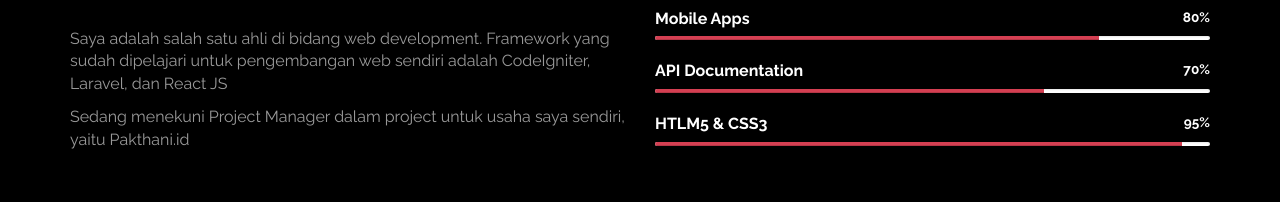
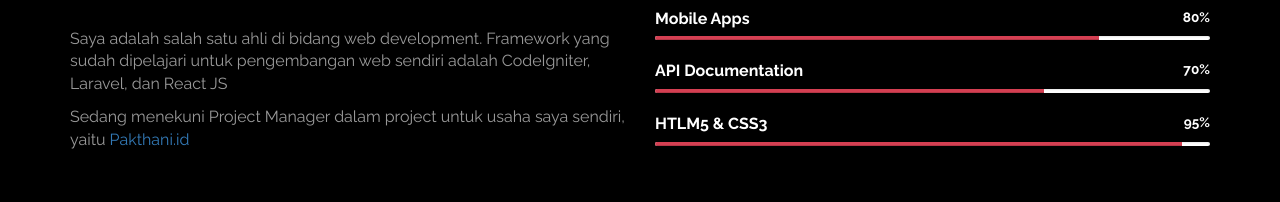
Before and after one commit to manokrajin/portofolio, a plain HTML site: page index.html in a window 1280 px wide. Shown: the part 1136-1338 px from the top of the page. Drawn offline with Linux system fonts and the light colour scheme.

Commit message:
bismillah 2

```diff
--- a/index.html
+++ b/index.html
@@ -100,7 +100,7 @@
 						<h2>KEMAMPUAN</h2>
 						<h4>SOFTWARE DEVELOPER &AMP; PROJECT MANAGER</h4>
 						<p>Saya adalah salah satu ahli di bidang web development. Framework yang sudah dipelajari untuk pengembangan web sendiri adalah CodeIgniter, Laravel, dan React JS</p>
-						<p>Sedang menekuni Project Manager dalam project untuk usaha saya sendiri, yaitu Pakthani.id</p>
+						<p>Sedang menekuni Project Manager dalam project untuk usaha saya sendiri, yaitu <a href="https://www.figma.com/file/GoHqkJX7AzJkOEDh8lZt4w/PemWeb---PakThani?node-id=2%3A28">Pakthani.id</a></p>
 					</div>
 					<div class="col-md-6 col-xs-11 wow fadeInRight" data-wow-delay="0.9s">
 						<span class="text-top">Web Development <small>95%</small></span>
```
